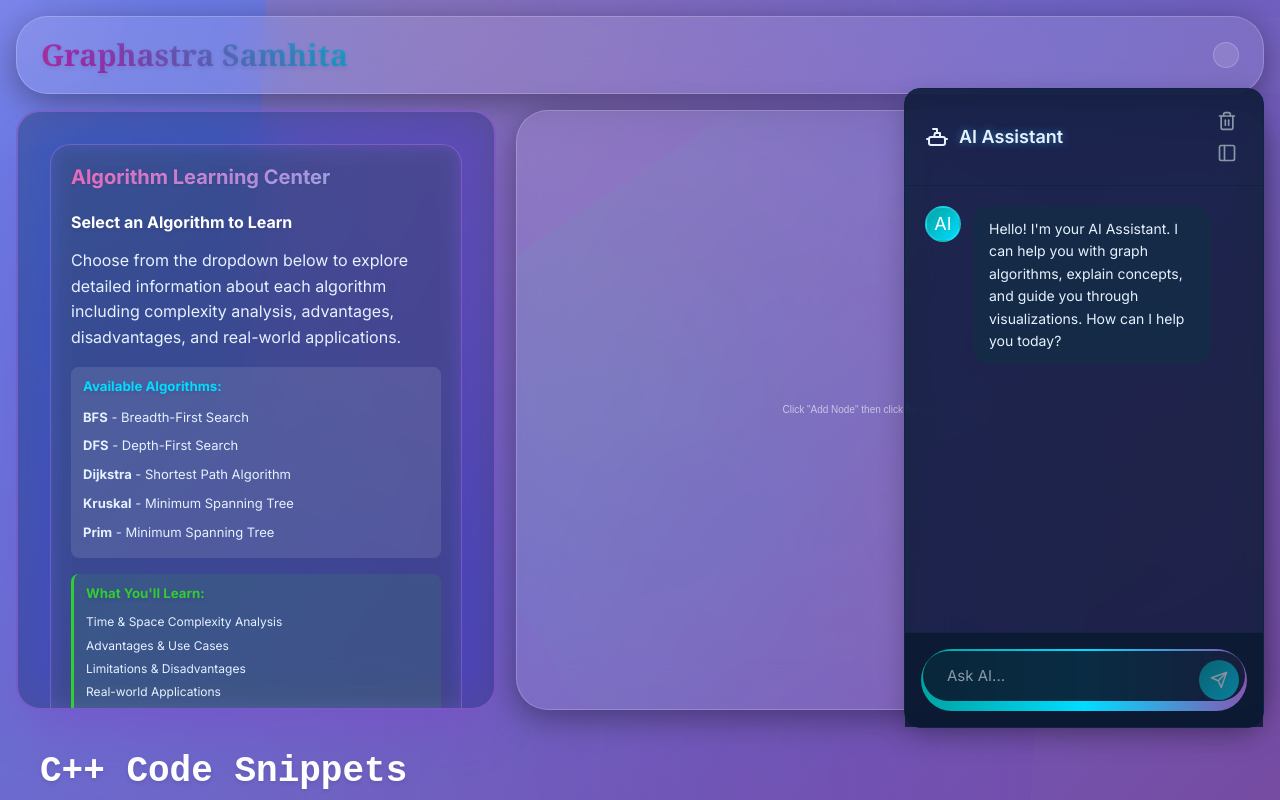
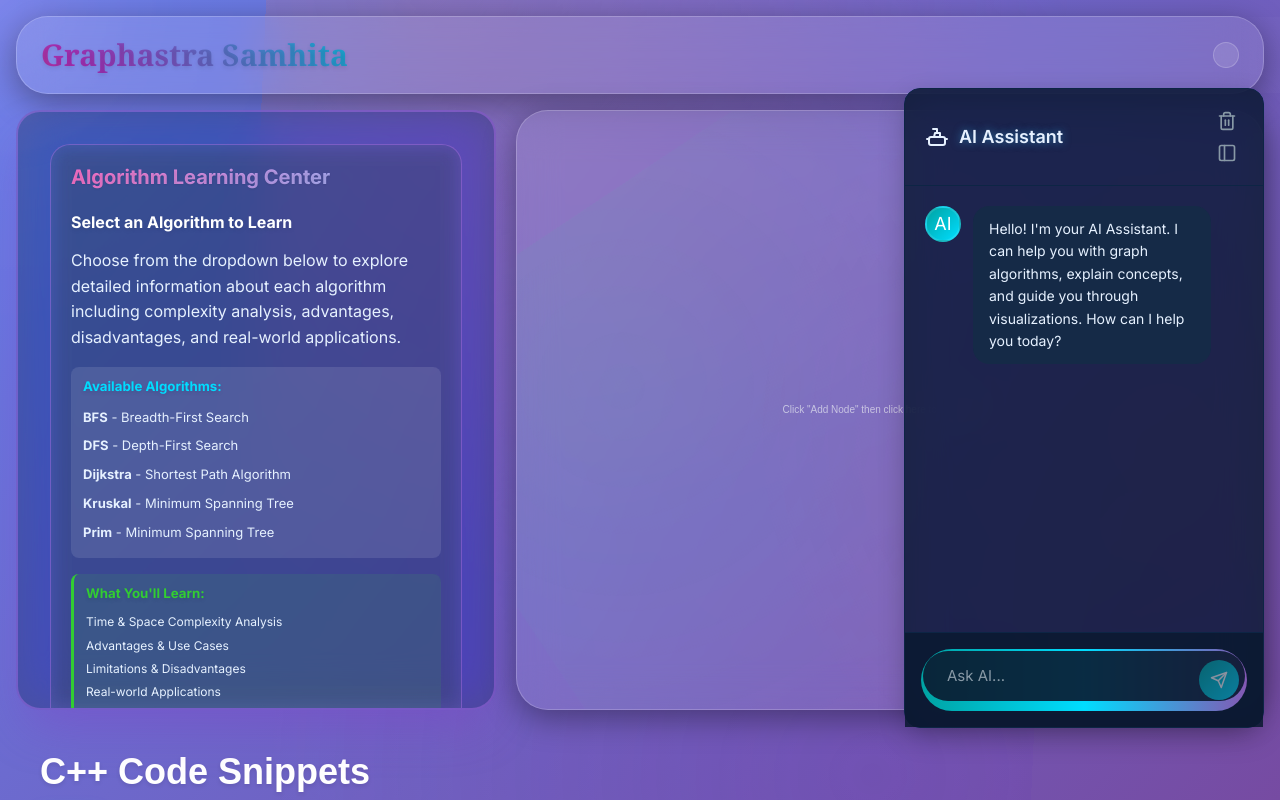
Before and after one commit to PrnvCodr/Graph, a website: page index.html in a window 1280 px wide. Shown: the top 800 px of the page. Drawn offline with nearby package versions, Linux system fonts and the light colour scheme; no server answers.

Commit message:
Update index.html

```diff
--- a/index.html
+++ b/index.html
@@ -416,7 +416,7 @@
 
 
         <div class="code-viewer-container glass-panel" style="margin: 0 16px 16px; padding: 24px;">
-            <h2 style="margin-bottom: 20px; font-family: 'Courier New', Courier, monospace;"> C++ Code Snippets</h2>
+            <h2 style="margin-bottom: 20px; font-family: 'Bricolage Grotesque', 'Arial', sans-serif;"> C++ Code Snippets</h2>
             <div class="code-tabs">
                 <button class="code-tab-btn active" data-target="bfs-code">BFS</button>
                 <button class="code-tab-btn" data-target="dfs-code">DFS</button>
```
